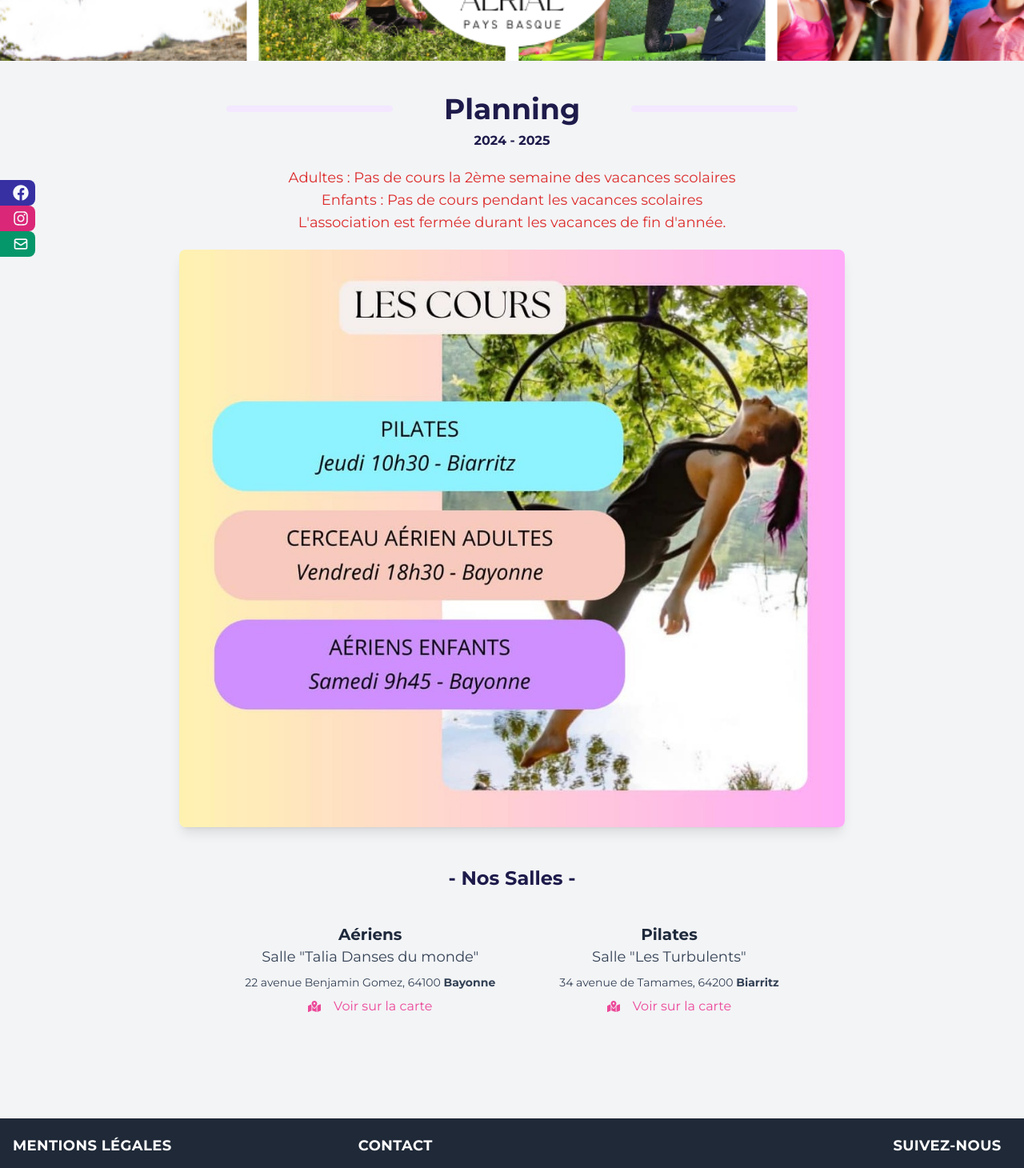
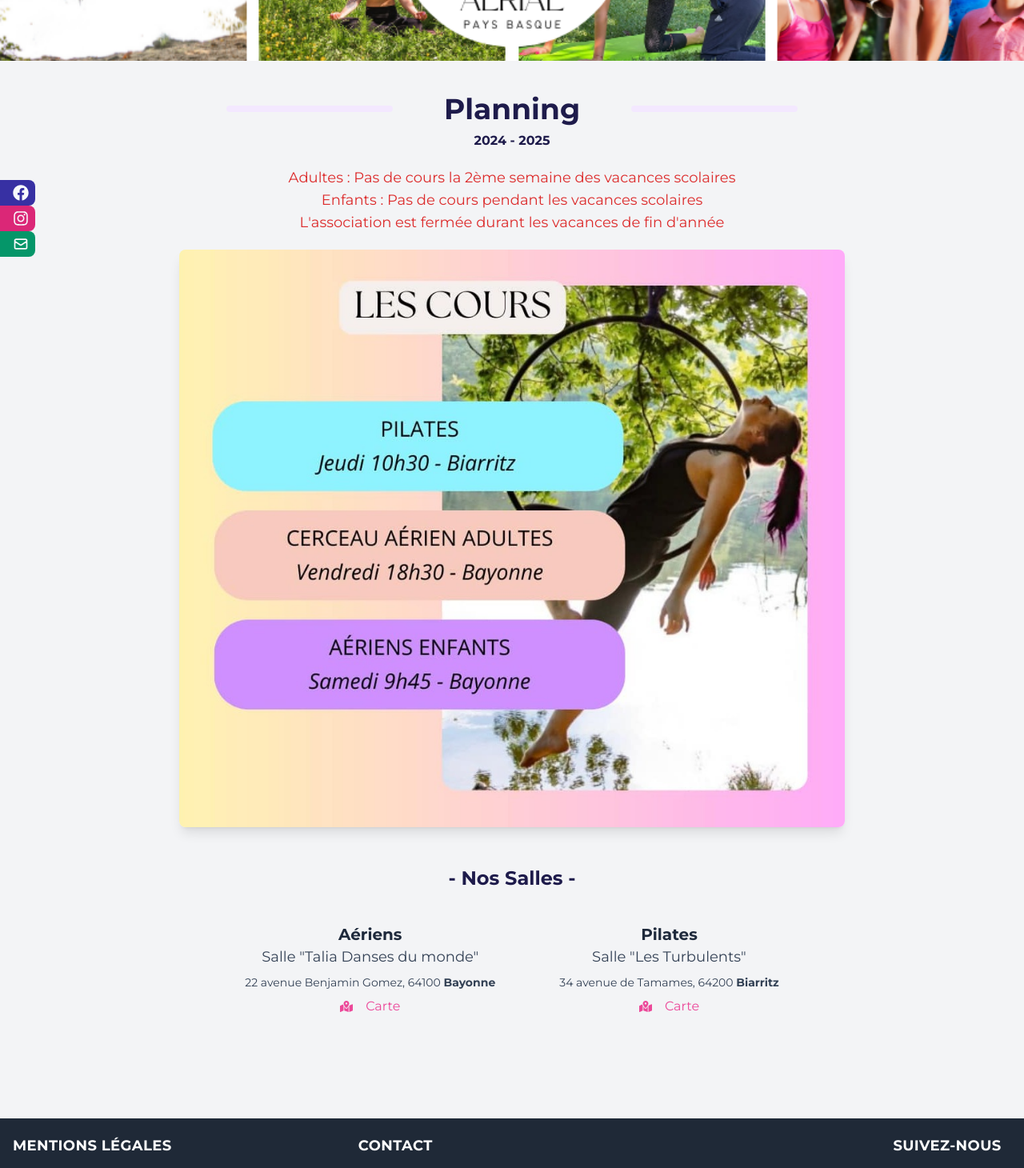
Before and after one commit to JacquesPoulin/aerialPaysBasque, a React (Vite) app: page /planning in a window 1280 px wide. Shown: the part 308-1768 px from the top of the page at 80% size. Built offline with nearby package versions, Linux system fonts and the light colour scheme.

Commit message:
Site v2.1

```diff
--- a/src/data/imagesList.js
+++ b/src/data/imagesList.js
@@ -7,13 +7,13 @@ const imagesList = {
     "/assets/pics/cerceau/nature/cerceau_nature_4.jpg",
     "/assets/pics/cerceau/nature/cerceau_nature_5.jpg",
     "/assets/pics/cerceau/cerceau_1.jpg",
-    "/assets/pics/cerceau/cerceau_2.jpg",
-    "/assets/pics/cerceau/cerceau_3.jpg",
     "/assets/pics/cerceau/cerceau_4.jpg",
-    "/assets/pics/cerceau/cerceau_5.jpg",
     "/assets/pics/cerceau/cerceau_6.jpg",
+    // "/assets/pics/cerceau/cerceau_2.jpg",
+    // "/assets/pics/cerceau/cerceau_3.jpg",
+    // "/assets/pics/cerceau/cerceau_5.jpg",
     "/assets/pics/cerceau/cerceau_7.jpg",
-    "/assets/pics/cerceau/cerceau_8.jpg",
+    // "/assets/pics/cerceau/cerceau_8.jpg",
   ],
   tissu: [
     "https://www.madmoizelle.com/wp-content/uploads/2013/01/tissu-aerien.jpg",
--- a/src/data/tarifsList.js
+++ b/src/data/tarifsList.js
@@ -11,7 +11,7 @@ const tarifsList = [
       "(40€ / mois)",
       "38 cours",
       // "-   OU   -",
-      "-----------",
+      "----- ou -----",
       "2 cours / semaine: 650€",
       "(65€ / mois)",
       "76 cours",
--- a/src/layouts/Navbar.jsx
+++ b/src/layouts/Navbar.jsx
@@ -90,7 +90,7 @@ const Navbar = () => {
                           </svg>
                         </button>
 
-                        <div className="absolute left-0 mt-2 w-48 bg-white shadow-lg opacity-0 group-hover:opacity-100 transition-opacity duration-300">
+                        <div className="absolute left-0 mt-2 w-48 bg-white shadow-lg opacity-0 group-hover:opacity-100 transition-opacity duration-300 z-50">
                           {coursesLinks &&
                             coursesLinks.map(({ path, title }) => (
                               <NavLink
--- a/src/pages/Homepage.jsx
+++ b/src/pages/Homepage.jsx
@@ -35,7 +35,10 @@ const Homepage = () => {
           >
             Bienvenue chez Aerial Pays Basque
           </h2> */}
-          <p className="text-xl font-bold text-indigo-950  tracking-wide mb-8">
+          <p
+            className="text-xl font-bold text-indigo-950  tracking-wide mb-8"
+            data-aos="fade-in"
+          >
             Aerial Pays Basque est une association loi 1901 proposant des cours
             de cerceau aérien, de tissu aérien et de pilates, pour tout public.
             {/* (enfants à partir de 8 ans). */}
--- a/src/pages/Planning.jsx
+++ b/src/pages/Planning.jsx
@@ -67,11 +67,11 @@ const Planning = () => {
         <div className="text-center mb-12">
           {/* Pastille promotionnelle */}
           <div className=" my-4 mx-auto  text-red-600 text-xs py-1 rounded-lg animate-pulse">
-            <p className="text-lg">
+            <p className="text-sm md:text-lg">
               Adultes : Pas de cours la 2ème semaine des vacances scolaires{" "}
               <br />
               Enfants : Pas de cours pendant les vacances scolaires <br />
-              L'association est fermée durant les vacances de fin d'année.
+              L'association est fermée durant les vacances de fin d'année
             </p>
           </div>
 
@@ -112,7 +112,7 @@ const Planning = () => {
                   className="text-pink-500 hover:underline"
                   title="Ouvrir avec Google Maps"
                 >
-                  Voir sur la carte
+                  Carte
                 </a>
               </div>
             </div>
@@ -134,7 +134,7 @@ const Planning = () => {
                   className="text-pink-500 hover:underline"
                   title="Ouvrir avec Google Maps"
                 >
-                  Voir sur la carte
+                  Carte
                 </a>
               </div>
             </div>
```
